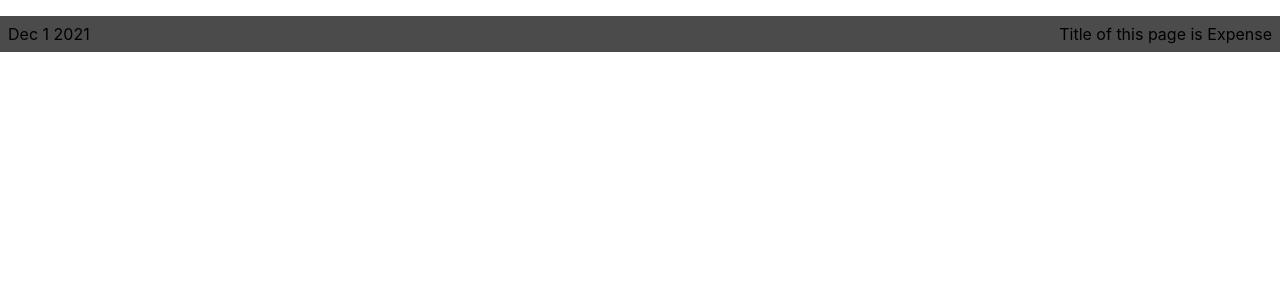
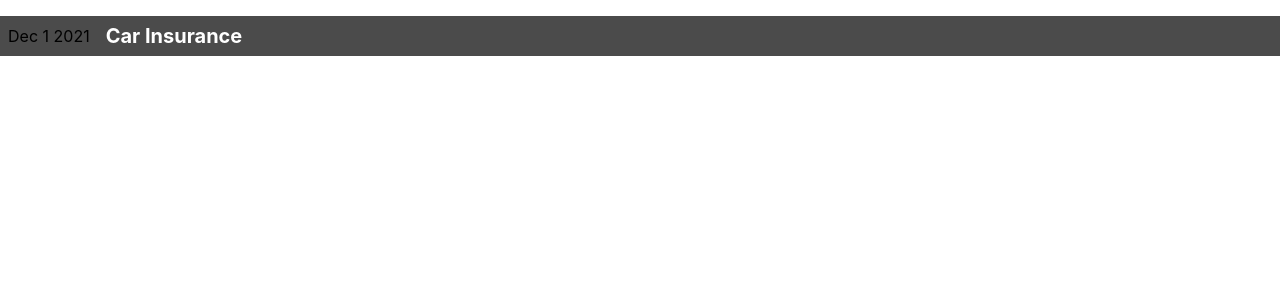
Before and after one commit to ashishjsharda/ReactNov21, a React (Create React App) app: page / in a window 1280 px wide. Shown: the top 300 px of the page. Built offline with nearby package versions, Linux system fonts and the light colour scheme.

Commit message:
Update ExpenseItem.js

```diff
--- a/src/components/ExpenseItem.js
+++ b/src/components/ExpenseItem.js
@@ -3,7 +3,9 @@ function ExpenseItem() {
 
     return <div className="expense-item">
         <div> Dec 1 2021</div>
-        <div className ="Ttitle"> Title of this page is Expense</div>
+        <div className ="expense-item__description">
+            <h2> Car Insurance</h2>
+        </div>
     </div>
 }
 
```
